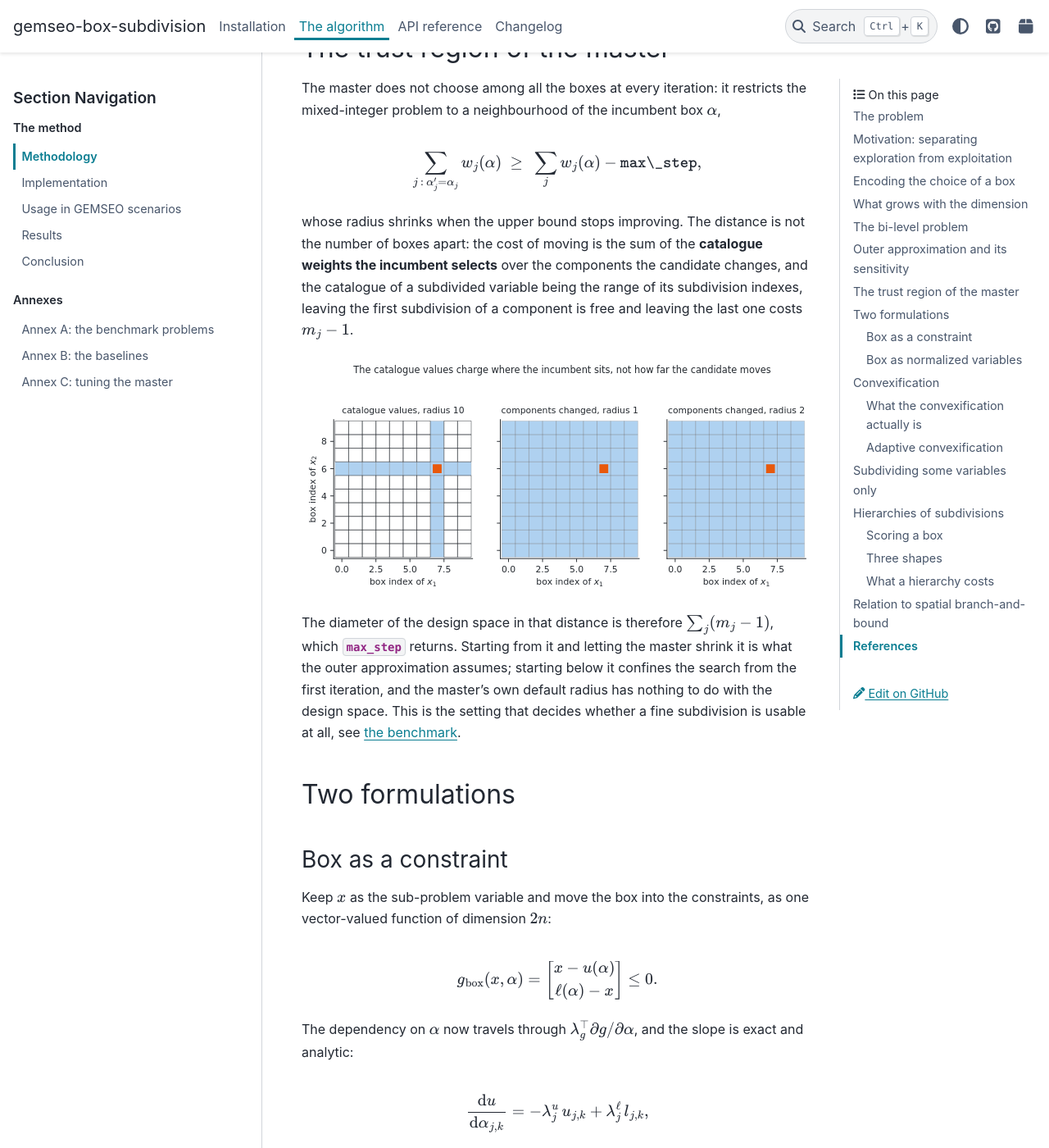
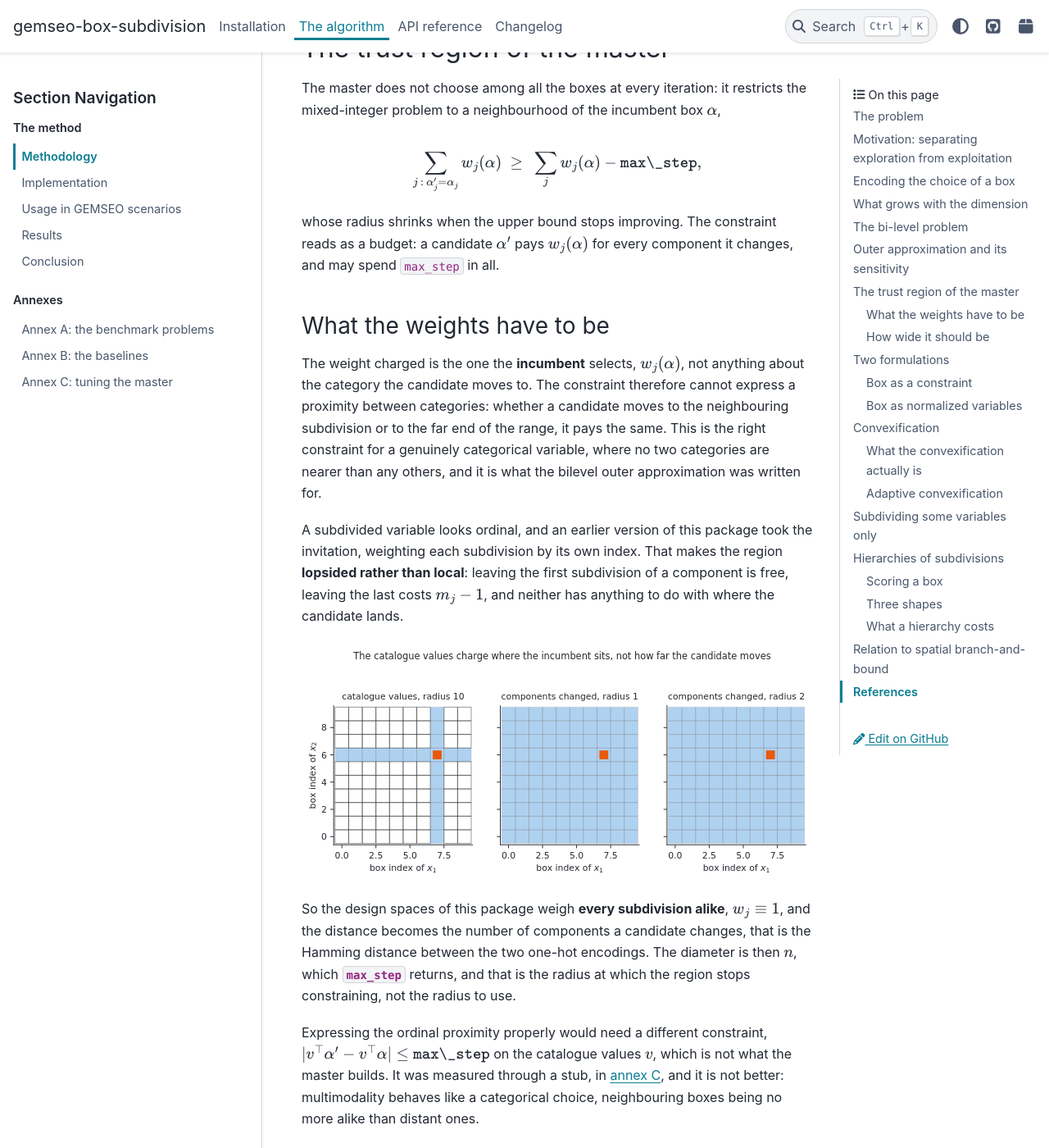
Before and after one commit to SimoneConiglio/Optimization-algorithms, a Sphinx documentation site: the page built from docs/algorithm/methodology.md, in a window 1280 px wide and 1400 px high, scrolled down 4075 px. Shown: the whole window at 82% size. Built offline with Sphinx 7.4.7 and the PyData theme 0.15.4, drawn with Linux system fonts in a browser that asks for light colours; some of the changed text lies outside the part shown.

Commit message:
Re-measure the two mechanisms against the corrected trust region
The convexity margin of the adaptive repair and the constant of the pure
convexification were both tuned against a master whose trust region charged the
catalogue values of the boxes, so both windows had to be swept again.

The margin turns out to cross a threshold and then saturate rather than passing
through a window, while the constant does pass through one, and that window
narrows with the dimension: at five variables only fifty of the constants tried
reaches the optimum at all, against eight starting points out of eight for the
adaptive repair.

Also restate the trust region in the methodology around what its weights can
express, which is a categorical choice and not an ordinal proximity.

````diff
--- a/docs/algorithm/methodology.md
+++ b/docs/algorithm/methodology.md
@@ -164,31 +164,59 @@ $$
 \ \ge\ \sum_j w_j(\alpha) - \texttt{max\_step},
 $$
 
-whose radius shrinks when the upper bound stops improving. The distance is not
-the number of boxes apart: the cost of moving is the sum of the **catalogue
-weights the incumbent selects** over the components the candidate changes, and
-the catalogue of a subdivided variable being the range of its subdivision
-indexes, leaving the first subdivision of a component is free and leaving the
-last one costs $m_j - 1$.
+whose radius shrinks when the upper bound stops improving. The constraint reads
+as a budget: a candidate $\alpha'$ pays $w_j(\alpha)$ for every component it
+changes, and may spend `max_step` in all.
+
+### What the weights have to be
+
+The weight charged is the one the **incumbent** selects, $w_j(\alpha)$, not
+anything about the category the candidate moves to. The constraint therefore
+cannot express a proximity between categories: whether a candidate moves to the
+neighbouring subdivision or to the far end of the range, it pays the same. This
+is the right constraint for a genuinely categorical variable, where no two
+categories are nearer than any others, and it is what the bilevel outer
+approximation was written for.
+
+A subdivided variable looks ordinal, and an earlier version of this package took
+the invitation, weighting each subdivision by its own index. That makes the
+region **lopsided rather than local**: leaving the first subdivision of a
+component is free, leaving the last costs $m_j - 1$, and neither has anything to
+do with where the candidate lands.
 
 ```{image} ../_static/figures/trust_region.svg
 :class: only-light
-:alt: What each radius of the trust region reaches
+:alt: What each radius of the trust region reaches, under either metric
 ```
 
 ```{image} ../_static/figures/trust_region-dark.svg
 :class: only-dark
-:alt: What each radius of the trust region reaches
+:alt: What each radius of the trust region reaches, under either metric
 ```
 
-The diameter of the design space in that distance is therefore
-$\sum_j (m_j - 1)$, which
+So the design spaces of this package weigh **every subdivision alike**,
+$w_j \equiv 1$, and the distance becomes the number of components a candidate
+changes, that is the Hamming distance between the two one-hot encodings. The
+diameter is then $n$, which
 {py:attr}`~gemseo_box_subdivision.algos.design_space.box_subdivision.BoxSubdivision.max_step`
-returns. Starting from it and letting the master shrink it is what the outer
-approximation assumes; starting below it confines the search from the first
-iteration, and the master's own default radius has nothing to do with the design
-space. This is the setting that decides whether a fine subdivision is usable at
-all, see [the benchmark](benchmark.md#the-density-of-the-subdivision-decides).
+returns, and that is the radius at which the region stops constraining, not the
+radius to use.
+
+Expressing the ordinal proximity properly would need a different constraint,
+$|v^\top\alpha' - v^\top\alpha| \le \texttt{max\_step}$ on the catalogue values
+$v$, which is not what the master builds. It was measured through a stub, in
+[annex C](tuning.md#the-trust-region-is-a-compromise-and-its-default-is-not-the-design-space), and
+it is not better: multimodality behaves like a categorical choice, neighbouring
+boxes being no more alike than distant ones.
+
+### How wide it should be
+
+Small. On Rastrigin with five variables and ten subdivisions, a radius of two
+components reaches the optimum from every starting point; widening it to the
+whole design space, or removing the region altogether, loses it. The region is
+what makes a fine subdivision usable at all, see
+[the benchmark](benchmark.md#the-density-of-the-subdivision-decides), and the
+measurements are in [annex C](tuning.md).
 
 ## Two formulations
 
````
Also changed, not shown: 1 other file.
